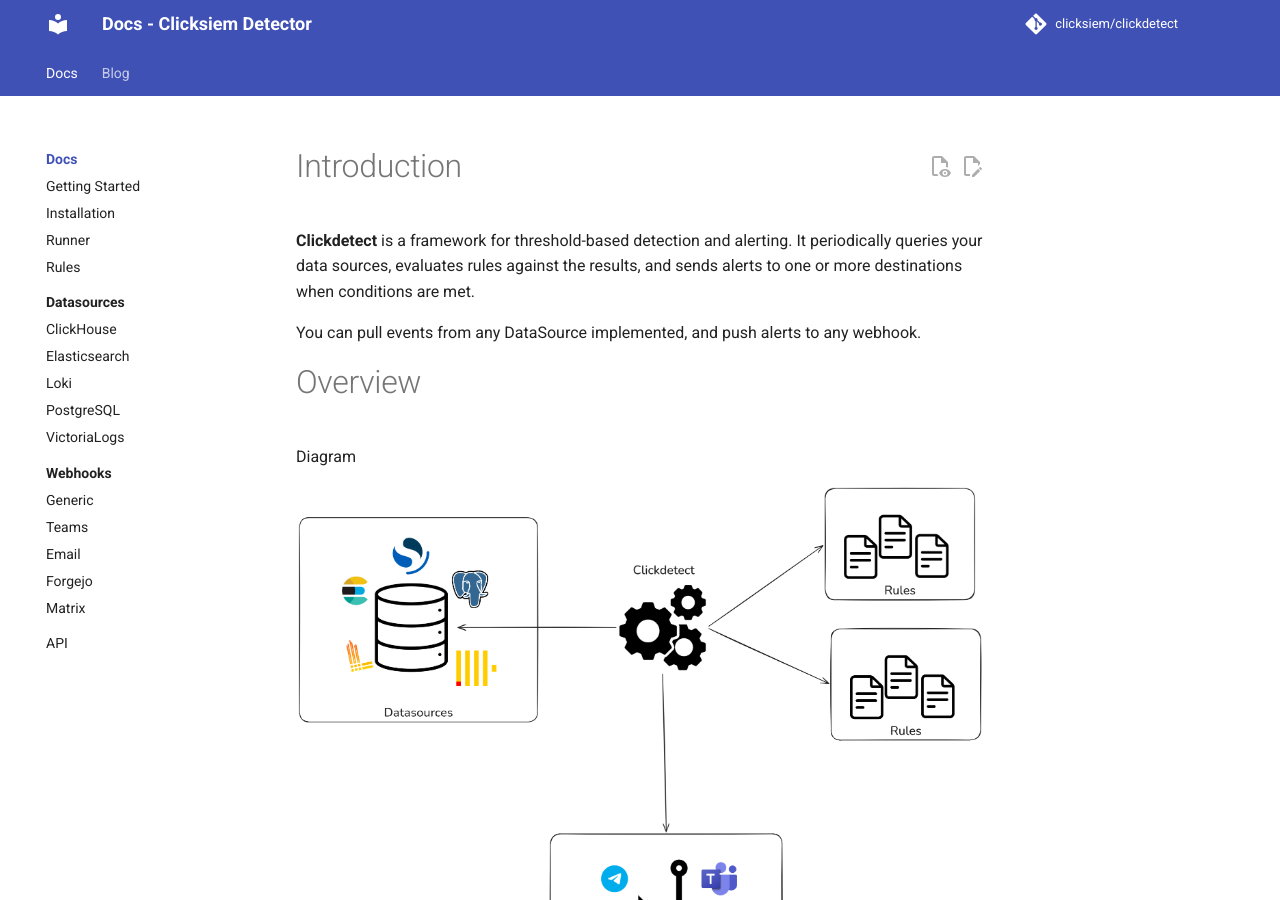
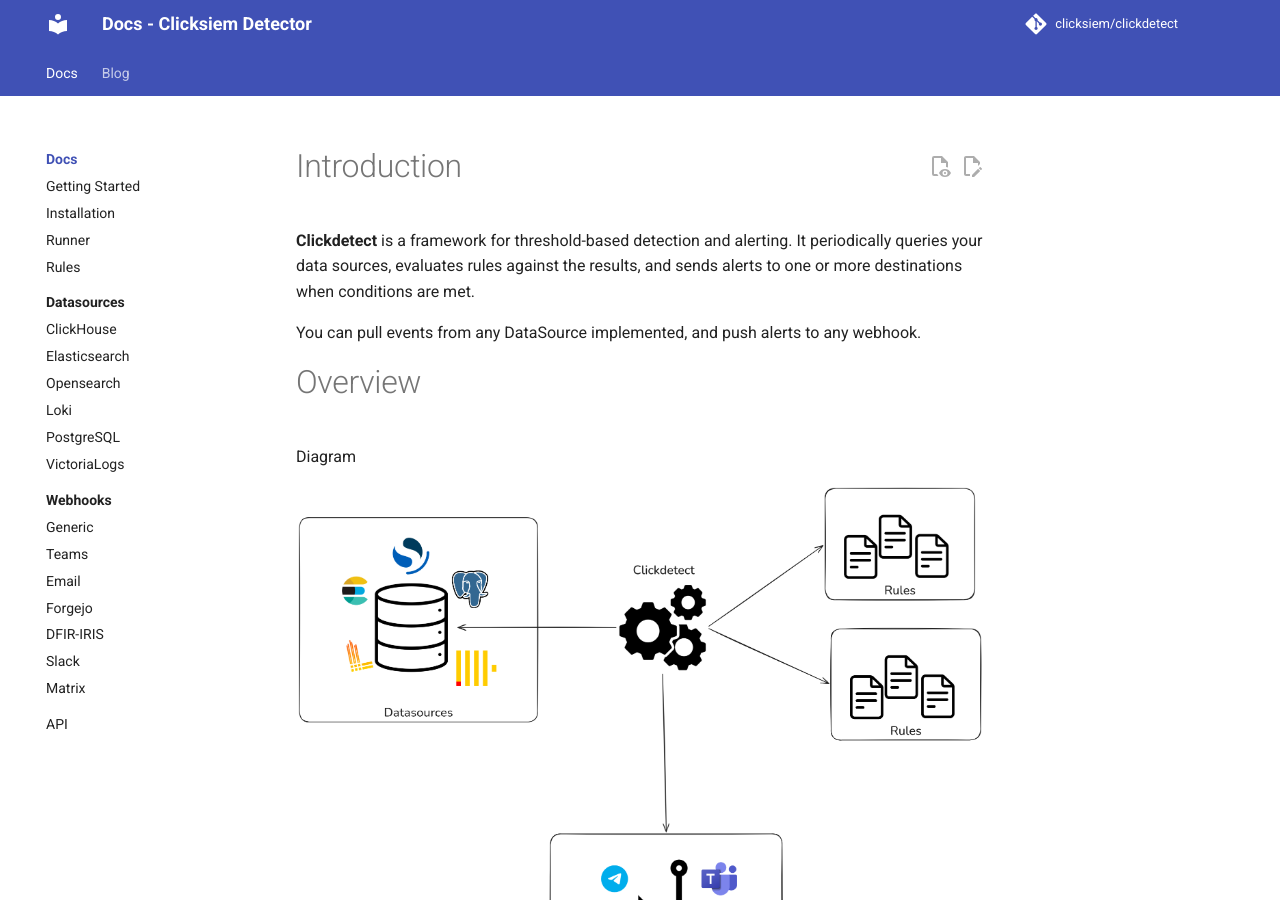
Before and after one commit to clicksiem/clickdetect, an MkDocs documentation site: the page built from docs/docs/index.md, in a window 1280 px wide and 900 px high. Built offline with MkDocs 1.6.1 and Material for MkDocs 9.7.7, drawn with Linux system fonts in a browser that asks for light colours; plug-ins that fetch from the network failed and are left out; comment, search, counter and statistics services are not loaded.

Commit message:
chore(docs): add new docs url visibility

```diff
--- a/docs/mkdocs.yml
+++ b/docs/mkdocs.yml
@@ -46,6 +46,7 @@ nav:
       - Overview: datasource/index.md
       - ClickHouse: datasource/clickhouse.md
       - Elasticsearch: datasource/elasticsearch.md
+      - Opensearch: datasource/opensearch.md
       - Loki: datasource/loki.md
       - PostgreSQL: datasource/postgresql.md
       - VictoriaLogs: datasource/victorialogs.md
@@ -55,6 +56,8 @@ nav:
       - Teams: webhooks/teams.md
       - Email: webhooks/email.md
       - Forgejo: webhooks/forgejo.md
+      - DFIR-IRIS: webhooks/iris.md
+      - Slack: webhooks/slack.md
       - Matrix: webhooks/matrix.md
     - API: api.md
   - Blog:
```
